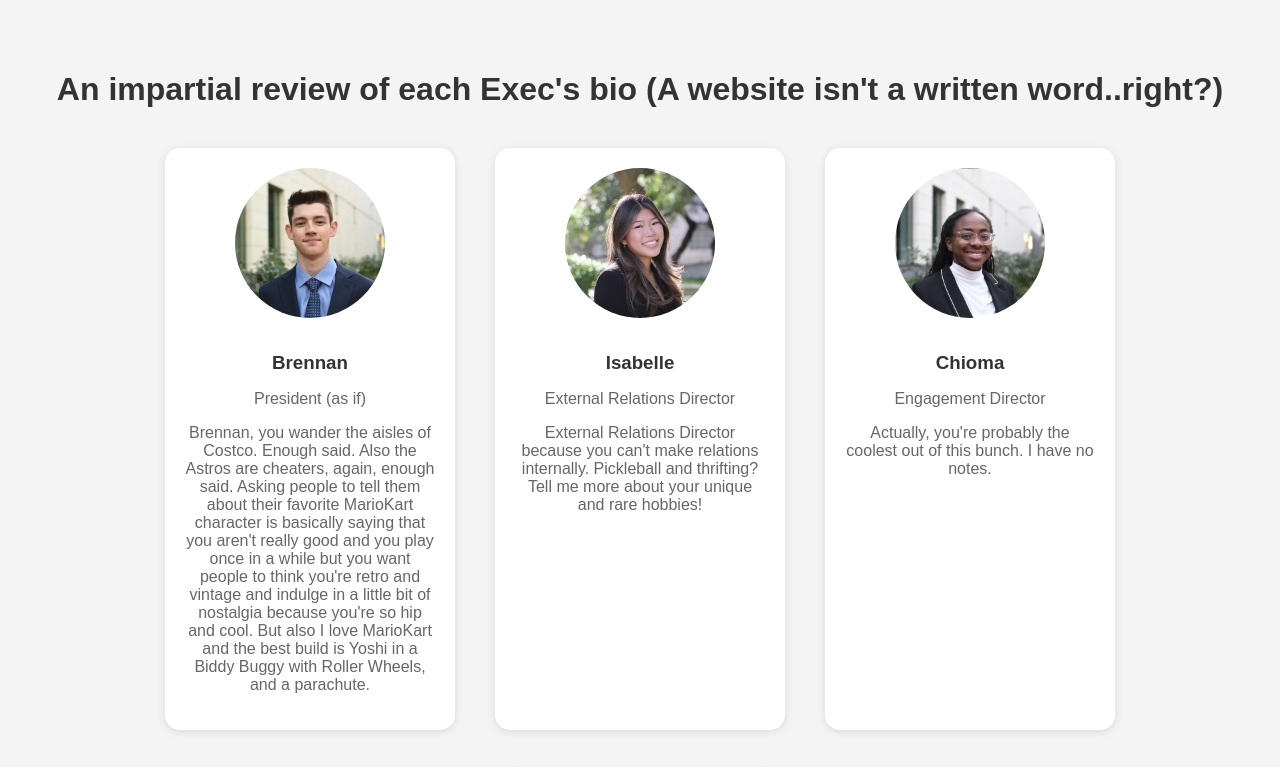
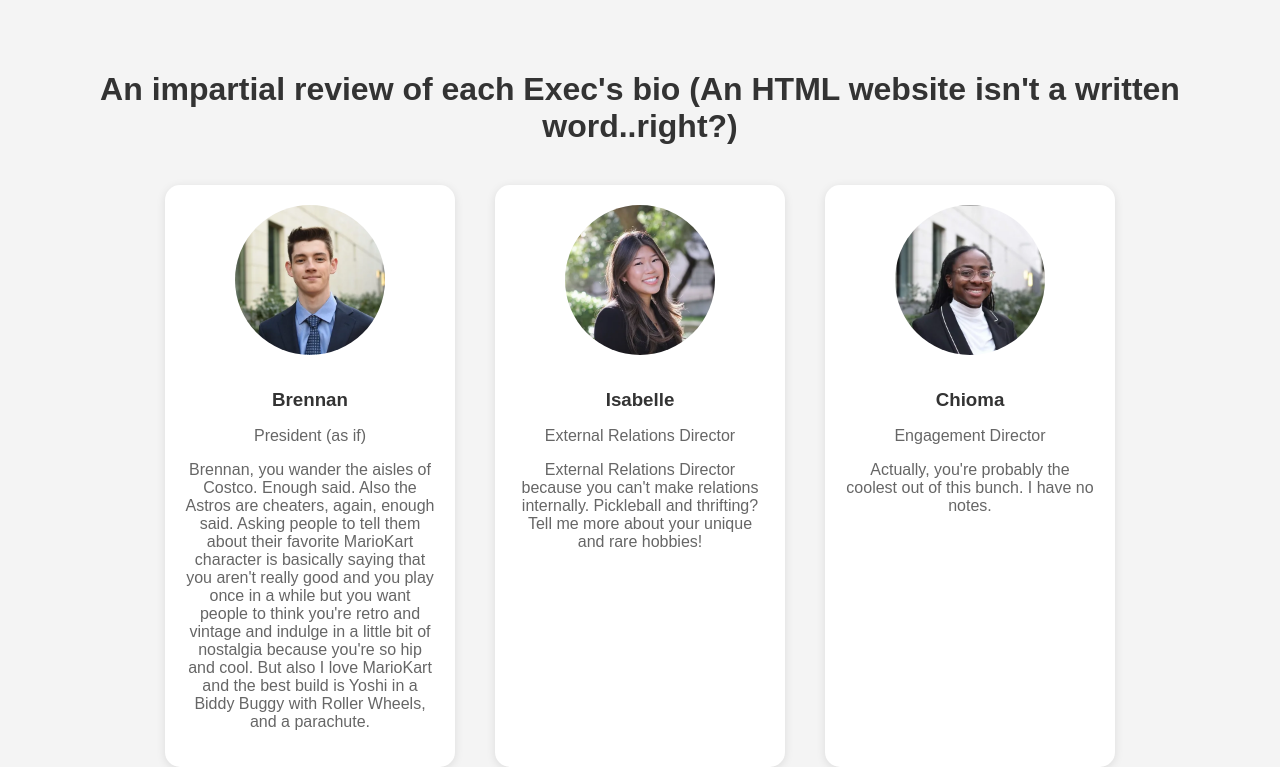
Before and after one commit to undergraduatebuttcouncil/undergraduatebuttcouncil.github.io, a plain HTML site: page index.html in a window 1280 px wide. Shown: the top 767 px of the page. Drawn offline with Linux system fonts and the light colour scheme.

Commit message:
Update index.html

```diff
--- a/index.html
+++ b/index.html
@@ -60,7 +60,7 @@
 <body>
 
   <div class="about-us">
-    <h1>An impartial review of each Exec's bio (A website isn't a written word..right?)</h1>
+    <h1>An impartial review of each Exec's bio (An HTML website isn't a written word..right?)</h1>
     <div class="executive-board">
       <div class="board-member">
         <img src="Brennan.webp" alt="Person 1">
```
